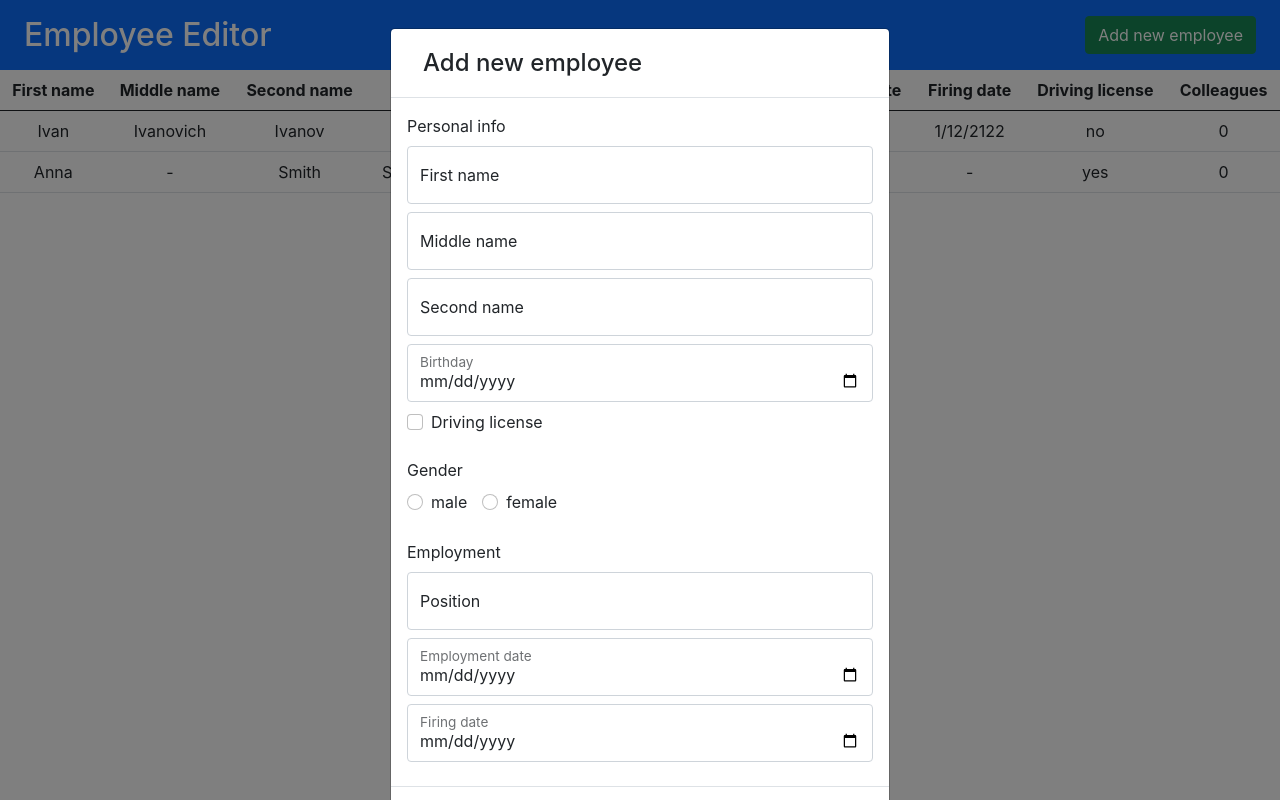
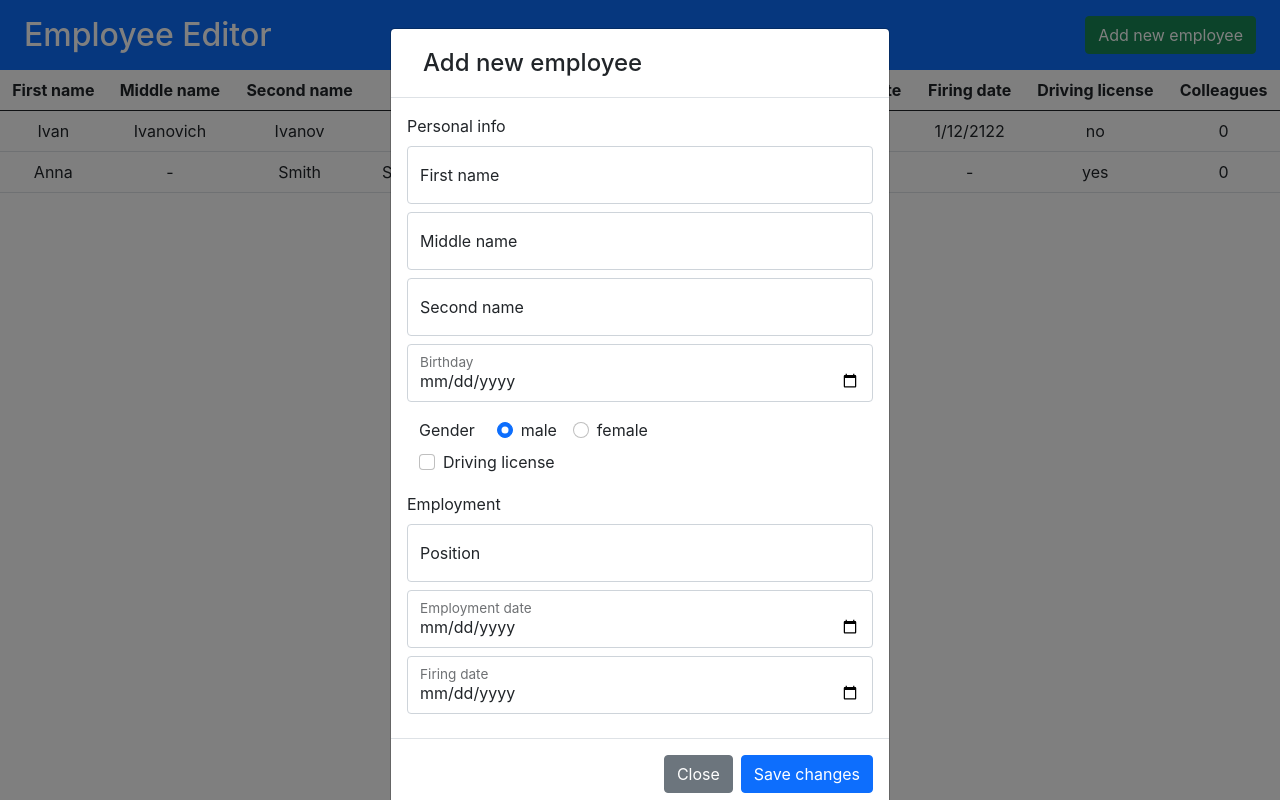
Before and after one commit to iskorotkov/employee-editor, a React (Create React App) app: page / in a window 1280 px wide. Both pictures are taken after a click on the button "Add new employee". Built offline with nearby package versions, Linux system fonts and the light colour scheme.

Commit message:
feat: style employee form

```diff
--- a/src/App.tsx
+++ b/src/App.tsx
@@ -4,7 +4,6 @@ import { EmployeeList } from './components/EmployeeList'
 import { Employee, Gender } from './data/employee'
 import Button from 'react-bootstrap/Button'
 import { EmployeeForm } from './components/EmployeeForm'
-import Modal from 'react-bootstrap/Modal'
 
 function App () {
   const employees: Employee[] = [
@@ -52,18 +51,7 @@ function App () {
       </header>
       <main>
         <EmployeeList employees={employees}/>
-        <Modal show={show} onHide={handleClose}>
-          <Modal.Header>
-            <Modal.Title className='px-3'>Add new employee</Modal.Title>
-          </Modal.Header>
-          <Modal.Body>
-            <EmployeeForm positions={["Developer", "Accountant"]} others={employees}/>
-          </Modal.Body>
-          <Modal.Footer>
-            <Button variant="secondary" onClick={handleClose}>Close</Button>
-            <Button variant="primary" onClick={handleClose}>Save changes</Button>
-          </Modal.Footer>
-        </Modal>
+        <EmployeeForm positions={[]} colleagues={employees} show={show} onHide={handleClose}/>
       </main>
     </div>
   )
--- a/src/components/EmployeeForm.tsx
+++ b/src/components/EmployeeForm.tsx
@@ -1,45 +1,55 @@
 import Form from 'react-bootstrap/Form'
 import React from 'react'
-import InputGroup from 'react-bootstrap/InputGroup'
 import { Employee, Position } from '../data/employee'
+import Row from 'react-bootstrap/Row'
+import Col from 'react-bootstrap/Col'
+import Container from 'react-bootstrap/Container'
+import Modal from 'react-bootstrap/Modal'
+import Button from 'react-bootstrap/Button'
 
 const FloatingInput = (props: {
   id: string
   type: string
   label: string
   placeholder: string
+  defaultValue?: string | string[] | number
 }) => {
   return (
     <div className="form-floating mb-2">
-      <Form.Control id={props.id} type={props.type} placeholder={props.placeholder}/>
+      <Form.Control value={props.defaultValue} id={props.id} type={props.type} placeholder={props.placeholder}/>
       <Form.Label htmlFor={props.id}>{props.label}</Form.Label>
     </div>
   )
 }
 
 export function EmployeeForm (props: {
-  others: Employee[]
   positions: Position[]
+  colleagues: Employee[]
+  show: boolean
+  onHide: () => void
   employee?: Employee
 }) {
   return (
+    <Modal show={props.show} onHide={props.onHide}>
+      <Modal.Header>
+        <Modal.Title className='px-3'>Add new employee</Modal.Title>
+      </Modal.Header>
+      <Modal.Body>
         <Form>
           <Form.Label>Personal info</Form.Label>
           <FloatingInput id="first-name" type="text" label="First name" placeholder="Ivan"/>
           <FloatingInput id="middle-name" type="text" label="Middle name" placeholder="Ivanovich"/>
           <FloatingInput id="second-name" type="text" label="Second name" placeholder="Ivanov"/>
-
           <FloatingInput id="birthday" type="date" label="Birthday" placeholder={new Date().toDateString()}/>
 
-      <Form.Check className="mb-2">
-        <Form.Check.Input id="driving-license" type="checkbox"/>
-        <Form.Check.Label htmlFor="driving-license">Driving license</Form.Check.Label>
-      </Form.Check>
-
-      <Form.Label className="mt-3">Gender</Form.Label>
-      <InputGroup className="mb-2">
+          <Container fluid>
+            <Row className="mt-3">
+              <Col sm={2}>
+                <Form.Label>Gender</Form.Label>
+              </Col>
+              <Col sm={10}>
                 <Form.Check inline>
-          <Form.Check.Input id="gender-male" type="radio" name="gender"/>
+                  <Form.Check.Input id="gender-male" type="radio" name="gender" defaultChecked/>
                   <Form.Check.Label htmlFor="gender-male">male</Form.Check.Label>
                 </Form.Check>
 
@@ -47,12 +57,25 @@ export function EmployeeForm (props: {
                   <Form.Check.Input id="gender-female" type="radio" name="gender"/>
                   <Form.Check.Label htmlFor="gender-female">female</Form.Check.Label>
                 </Form.Check>
-      </InputGroup>
+              </Col>
+            </Row>
+
+            <Form.Check>
+              <Form.Check.Input id="driving-license" type="checkbox"/>
+              <Form.Check.Label htmlFor="driving-license">Driving license</Form.Check.Label>
+            </Form.Check>
+          </Container>
 
           <Form.Label className="mt-3">Employment</Form.Label>
           <FloatingInput id="position" type="text" label="Position" placeholder="Developer"/>
           <FloatingInput id="employment-date" type="date" label="Employment date" placeholder={new Date().toDateString()}/>
           <FloatingInput id="firing-date" type="date" label="Firing date" placeholder={new Date().toDateString()}/>
         </Form>
+      </Modal.Body>
+      <Modal.Footer>
+        <Button variant="secondary" type="cancel" onClick={props.onHide}>Close</Button>
+        <Button variant="primary" type="submit" onClick={props.onHide}>Save changes</Button>
+      </Modal.Footer>
+    </Modal>
   )
 }
```
Lines whose indentation alone changed are shown as unchanged.
